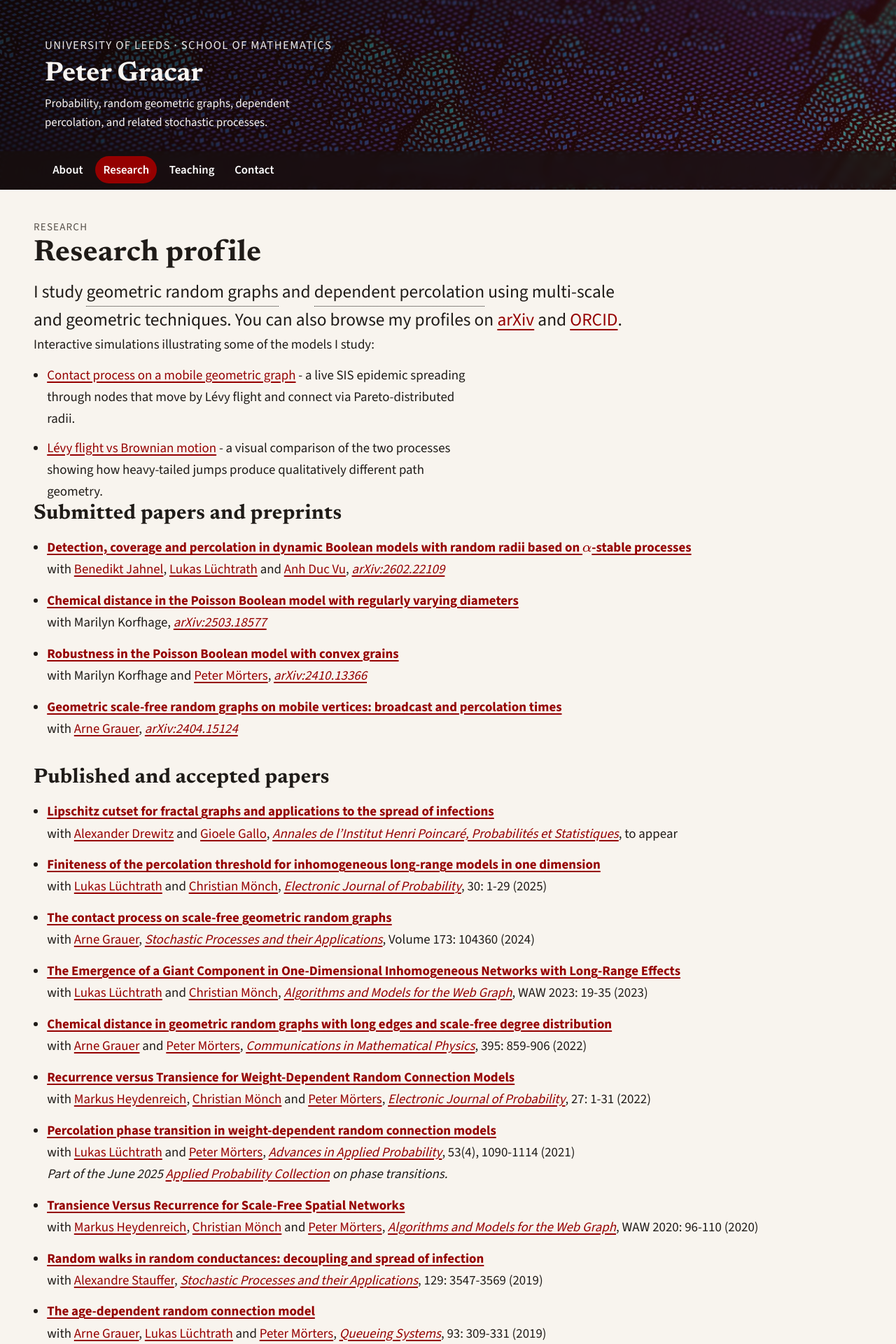
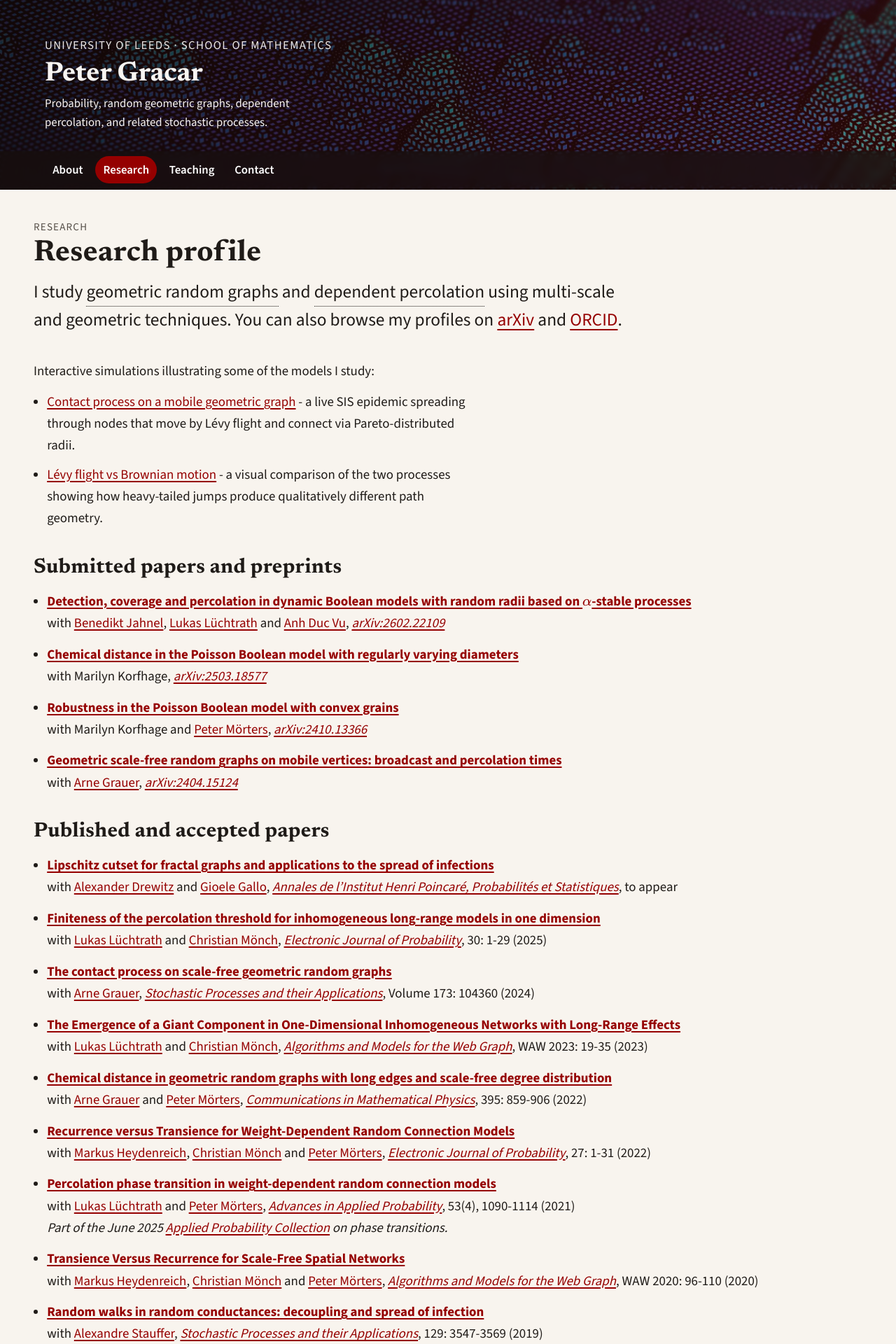
Before and after one commit to PeterGracar/PeterGracar.github.io, a Jekyll site: the page built from research.html, in a window 1280 px wide. Shown: the top 1920 px of the page at 70% size. Built offline with Jekyll 4.4.1, drawn with Linux system fonts in a browser that asks for light colours.

Commit message:
Update research.html

```diff
--- a/research.html
+++ b/research.html
@@ -23,11 +23,13 @@ mathjax: true
       </p>
     </section>
 
+    <section class="page-section">
     <p class="reading-width">Interactive simulations illustrating some of the models I study:</p>
     <ul class="reading-width">
       <li><a href="contact-process.html">Contact process on a mobile geometric graph</a> - a live SIS epidemic spreading through nodes that move by Lévy flight and connect via Pareto-distributed radii.</li>
       <li><a href="levy-vs-bm.html">Lévy flight vs Brownian motion</a> - a visual comparison of the two processes showing how heavy-tailed jumps produce qualitatively different path geometry.</li>
     </ul>
+	</section>
 
     {% assign publications_by_date = site.publications | sort: "date" | reverse %}
     {% assign publications_by_title = site.publications | sort: "title" %}
```
